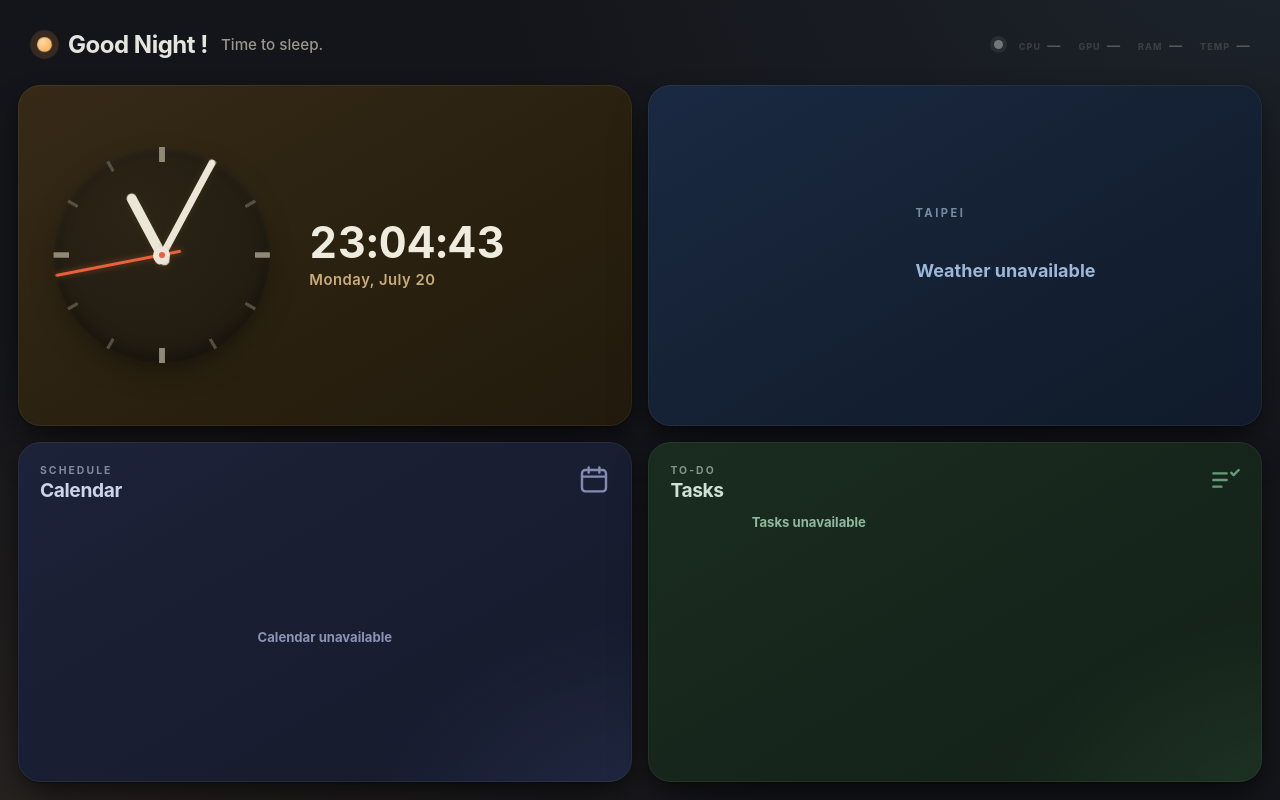
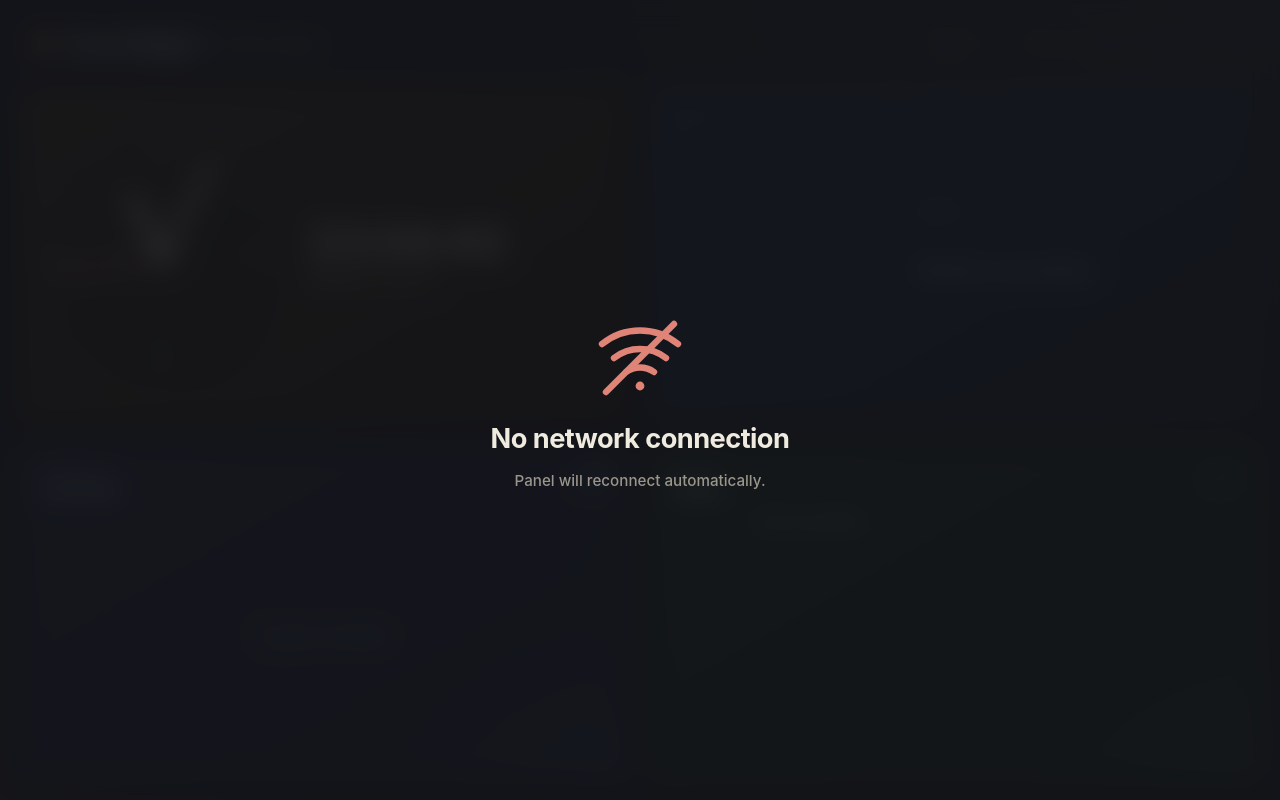
Before and after one commit to YuYu9372/Panel, an Electron app: page index.html in a window 1280 px wide. Drawn offline with Linux system fonts and the light colour scheme; no server answers.

Commit message:
Add wifi indicator (green/yellow/red by latency) and offline screen

```diff
--- a/app.js
+++ b/app.js
@@ -6,6 +6,7 @@ const widgets = [
   calendarWidget,
   tasksWidget,
   deviceStatusWidget,
+  connectivityWidget,
 ];
 
 widgets.forEach((w) => {
--- a/index.html
+++ b/index.html
@@ -11,12 +11,13 @@
       document.documentElement.dataset.theme = (h >= 18 || h < 5) ? 'dark' : 'light';
     })();
   </script>
-  <link rel="stylesheet" href="style.css?v=15" />
+  <link rel="stylesheet" href="style.css?v=16" />
 </head>
 <body>
   <header class="topbar" aria-label="Status bar">
     <div id="greeting" class="greeting-bar" aria-label="Time-based greeting"></div>
     <div id="system-status" class="system-status device-status--unknown" aria-label="System status"></div>
+    <div id="connectivity" class="connectivity net--unknown" aria-label="Network status"></div>
   </header>
   <main class="dashboard" aria-label="Personal dashboard">
     <section id="clock" class="widget" aria-label="Clock"></section>
@@ -25,6 +26,21 @@
     <section id="tasks" class="widget" aria-label="Tasks"></section>
   </main>
 
+  <div id="offline-screen" class="offline-screen" hidden>
+    <div class="offline-card">
+      <svg class="offline-glyph" viewBox="0 0 24 24" aria-hidden="true" fill="none"
+           stroke="currentColor" stroke-width="1.6" stroke-linecap="round" stroke-linejoin="round">
+        <path d="M2.5 8.5a15 15 0 0 1 19 0" />
+        <path d="M5.5 12a10.5 10.5 0 0 1 13 0" />
+        <path d="M8.5 15.5a6 6 0 0 1 7 0" />
+        <circle cx="12" cy="19" r="1.1" fill="currentColor" stroke="none" />
+        <line x1="3.5" y1="20.5" x2="20.5" y2="3.5" />
+      </svg>
+      <div class="offline-title">No network connection</div>
+      <div class="offline-sub">Panel will reconnect automatically.</div>
+    </div>
+  </div>
+
   <script src="widgets/theme.js?v=1"></script>
   <script src="widgets/greeting.js?v=8"></script>
   <script src="widgets/clock.js?v=5"></script>
@@ -32,6 +48,7 @@
   <script src="widgets/calendar.js?v=3"></script>
   <script src="widgets/tasks.js?v=2"></script>
   <script src="widgets/device-status.js?v=4"></script>
-  <script src="app.js?v=8"></script>
+  <script src="widgets/connectivity.js?v=1"></script>
+  <script src="app.js?v=9"></script>
 </body>
 </html>
--- a/style.css
+++ b/style.css
@@ -459,6 +459,93 @@ body {
 .system-status.device-status--critical { --status-accent: #7839b6; }
 .system-status.device-status--unknown { --status-accent: #6f7777; }
 
+/* ---------- connectivity indicator ---------- */
+
+.connectivity {
+  --net-color: #6f7777;
+  flex: 0 0 auto;
+  display: flex;
+  align-items: center;
+  gap: 0.4em;
+  padding-right: clamp(2px, 0.6vw, 8px);
+  color: var(--net-color);
+}
+
+.net-icon {
+  width: clamp(18px, 2.4vmin, 24px);
+  height: clamp(18px, 2.4vmin, 24px);
+  transition: color 400ms ease;
+}
+
+.net-slash {
+  display: none;
+}
+
+.net-latency {
+  font-size: clamp(0.62rem, 1.2vmin, 0.74rem);
+  font-weight: 700;
+  color: var(--net-color);
+  font-variant-numeric: tabular-nums;
+}
+
+.net-latency:empty {
+  display: none;
+}
+
+.connectivity.net--good { --net-color: #2f8b58; }
+.connectivity.net--slow { --net-color: #b47711; }
+.connectivity.net--down { --net-color: #b93d35; }
+.connectivity.net--unknown { --net-color: #6f7777; }
+
+.connectivity.net--down .net-slash { display: block; }
+
+.connectivity.net--down .net-icon path,
+.connectivity.net--down .net-icon circle { opacity: 0.4; }
+
+/* ---------- offline screen ---------- */
+
+.offline-screen {
+  position: fixed;
+  inset: 0;
+  z-index: 50;
+  display: grid;
+  place-items: center;
+  padding: 24px;
+  background: rgba(243, 238, 228, 0.86);
+  backdrop-filter: blur(14px);
+  -webkit-backdrop-filter: blur(14px);
+}
+
+.offline-screen[hidden] {
+  display: none;
+}
+
+.offline-card {
+  display: grid;
+  justify-items: center;
+  gap: clamp(10px, 2vmin, 18px);
+  text-align: center;
+}
+
+.offline-glyph {
+  width: clamp(64px, 12vmin, 108px);
+  height: clamp(64px, 12vmin, 108px);
+  color: #c0554a;
+}
+
+.offline-title {
+  font-size: clamp(1.4rem, 3.4vmin, 2.1rem);
+  font-weight: 720;
+  letter-spacing: -0.02em;
+  color: #3d3a33;
+}
+
+.offline-sub {
+  font-size: clamp(0.9rem, 1.9vmin, 1.15rem);
+  font-weight: 550;
+  color: #8c8578;
+}
+
 /* ---------- calendar: bottom left ---------- */
 
 #calendar {
@@ -769,6 +856,12 @@ body {
 
 :root[data-theme='dark'] .greeting-line { color: #9a968c; }
 :root[data-theme='dark'] .system-status { color: #b7b4ab; }
+:root[data-theme='dark'] .connectivity.net--unknown { --net-color: #8b8a82; }
+
+:root[data-theme='dark'] .offline-screen { background: rgba(20, 21, 26, 0.88); }
+:root[data-theme='dark'] .offline-glyph { color: #e08477; }
+:root[data-theme='dark'] .offline-title { color: #f0ebdf; }
+:root[data-theme='dark'] .offline-sub { color: #9a968c; }
 
 :root[data-theme='dark'] #clock {
   background: linear-gradient(150deg, #362a17 0%, #29200f 58%, #221a0d 100%);
--- /dev/null
+++ b/widgets/connectivity.js
@@ -0,0 +1,57 @@
+const connectivityWidget = {
+  el: null,
+  overlay: null,
+  interval: 5000,
+  failStreak: 0,
+  offlineAfter: 2,
+
+  init() {
+    this.el = document.getElementById('connectivity');
+    this.overlay = document.getElementById('offline-screen');
+    this.el.innerHTML = `
+      <svg class="net-icon" viewBox="0 0 24 24" aria-hidden="true" fill="none"
+           stroke="currentColor" stroke-width="2" stroke-linecap="round" stroke-linejoin="round">
+        <path d="M2.5 8.5a15 15 0 0 1 19 0" />
+        <path d="M5.5 12a10.5 10.5 0 0 1 13 0" />
+        <path d="M8.5 15.5a6 6 0 0 1 7 0" />
+        <circle cx="12" cy="19" r="1.1" fill="currentColor" stroke="none" />
+        <line class="net-slash" x1="3.5" y1="20.5" x2="20.5" y2="3.5" />
+      </svg>
+      <span class="net-latency"></span>
+    `;
+    this.setState('unknown', null);
+    this.update();
+  },
+
+  setState(state, latency) {
+    ['unknown', 'good', 'slow', 'down'].forEach((s) =>
+      this.el.classList.toggle(`net--${s}`, s === state));
+    this.el.querySelector('.net-latency').textContent =
+      latency == null ? '' : `${Math.round(latency)} ms`;
+    this.el.setAttribute('aria-label',
+      state === 'down' ? 'Network offline'
+        : latency == null ? 'Network status unknown'
+          : `Network online, ${Math.round(latency)} ms`);
+  },
+
+  showOffline(show) {
+    if (this.overlay) this.overlay.hidden = !show;
+  },
+
+  async update() {
+    try {
+      const res = await fetch('/api/net', { cache: 'no-store' });
+      if (!res.ok) throw new Error(`net ${res.status}`);
+      const data = await res.json();
+      if (!data.online) throw new Error('offline');
+      this.failStreak = 0;
+      const good = data.latency_ms != null && data.latency_ms < 30;
+      this.setState(good ? 'good' : 'slow', data.latency_ms);
+      this.showOffline(false);
+    } catch {
+      this.failStreak += 1;
+      this.setState('down', null);
+      if (this.failStreak >= this.offlineAfter) this.showOffline(true);
+    }
+  },
+};
```
